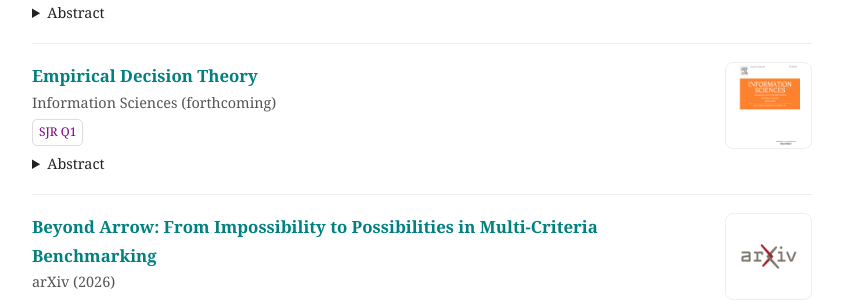
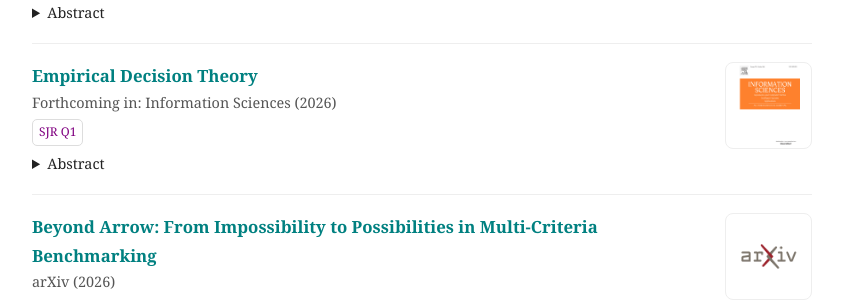
Before and after one commit to jansenc/jansenc.github.io, a Jekyll site: the page built from publications/index.md, in a window 1280 px wide and 900 px high, scrolled down 3417 px. Shown: the part 167-467 px from the top of the window, without its empty margins (378-1221 px from the left). Built offline with Jekyll 4.4.1, drawn with Linux system fonts in a browser that asks for light colours.

Commit message:
Update index.md

```diff
--- a/publications/index.md
+++ b/publications/index.md
@@ -384,7 +384,7 @@ Partial Ordinal and Partial Cardinal Preferences</a></b></div>
 <div class="pub journal">
   <div class="pub-left">
     <div class="pub-title"><b><a href="https://arxiv.org/abs/2512.05677" class="paper-link">Empirical Decision Theory</a></b></div>
-    <div class="pub-meta">Information Sciences (forthcoming)</div>
+    <div class="pub-meta">Forthcoming in: Information Sciences (2026)</div>
    <span class="tag">SJR Q1 </span>
 
   <details><summary>Abstract</summary>
```
